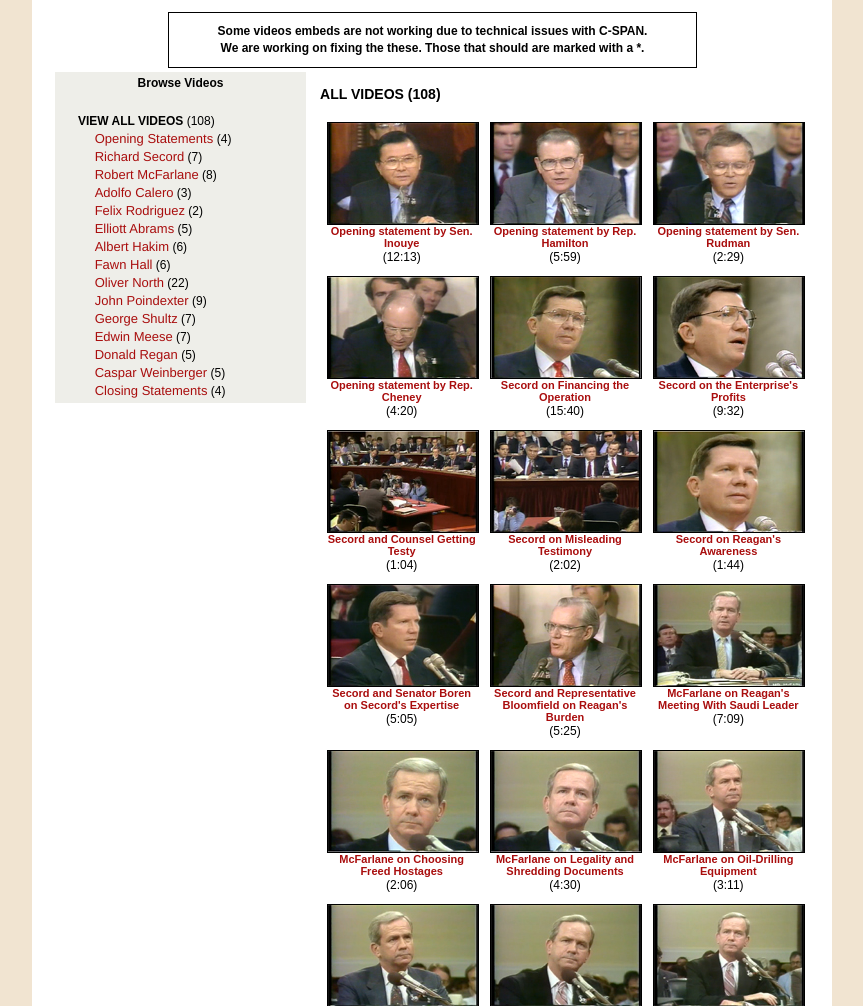
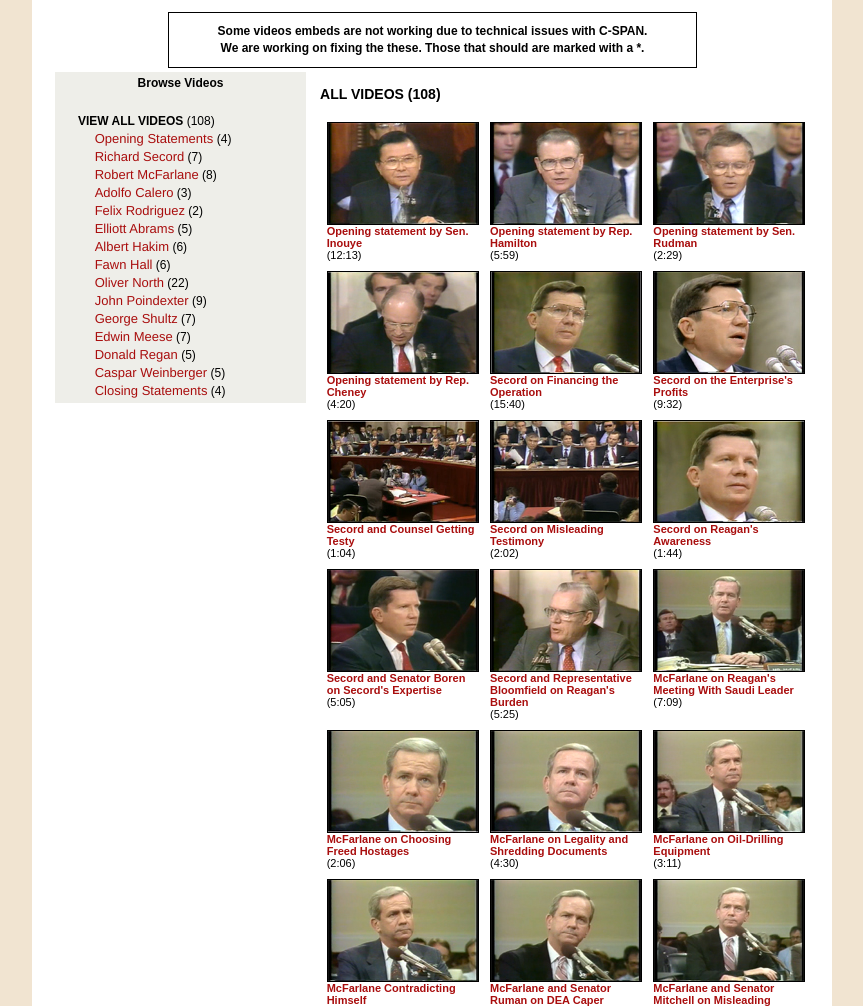
Before and after one commit to rcchan/irancontra, a PHP site: page /h-gallery.php in a window 1280 px wide. Shown: the part 575-1581 px from the top of the page, without its empty margins (208-1071 px from the left). Run offline with PHP 8.4, Linux system fonts and the light colour scheme; some libraries are stand-ins or nearby versions.

Commit message:
Update styles on video gallery links

```diff
--- a/h-gallery.php
+++ b/h-gallery.php
@@ -61,10 +61,13 @@
   border: 1px solid black;
 }
 
+.galleryvideolink {
+  font: 11px Arial, Helvetica, sans-serif;
+  line-height: 9pt;
+  text-align: left;
+}
 .galleryvideolink a {
-  font: 11px Arial, Helvetica, sans-serif;
   font-weight: bold;
-  line-height: 9pt;
   color: #a90e0e;
   text-decoration: none;
 }
```
